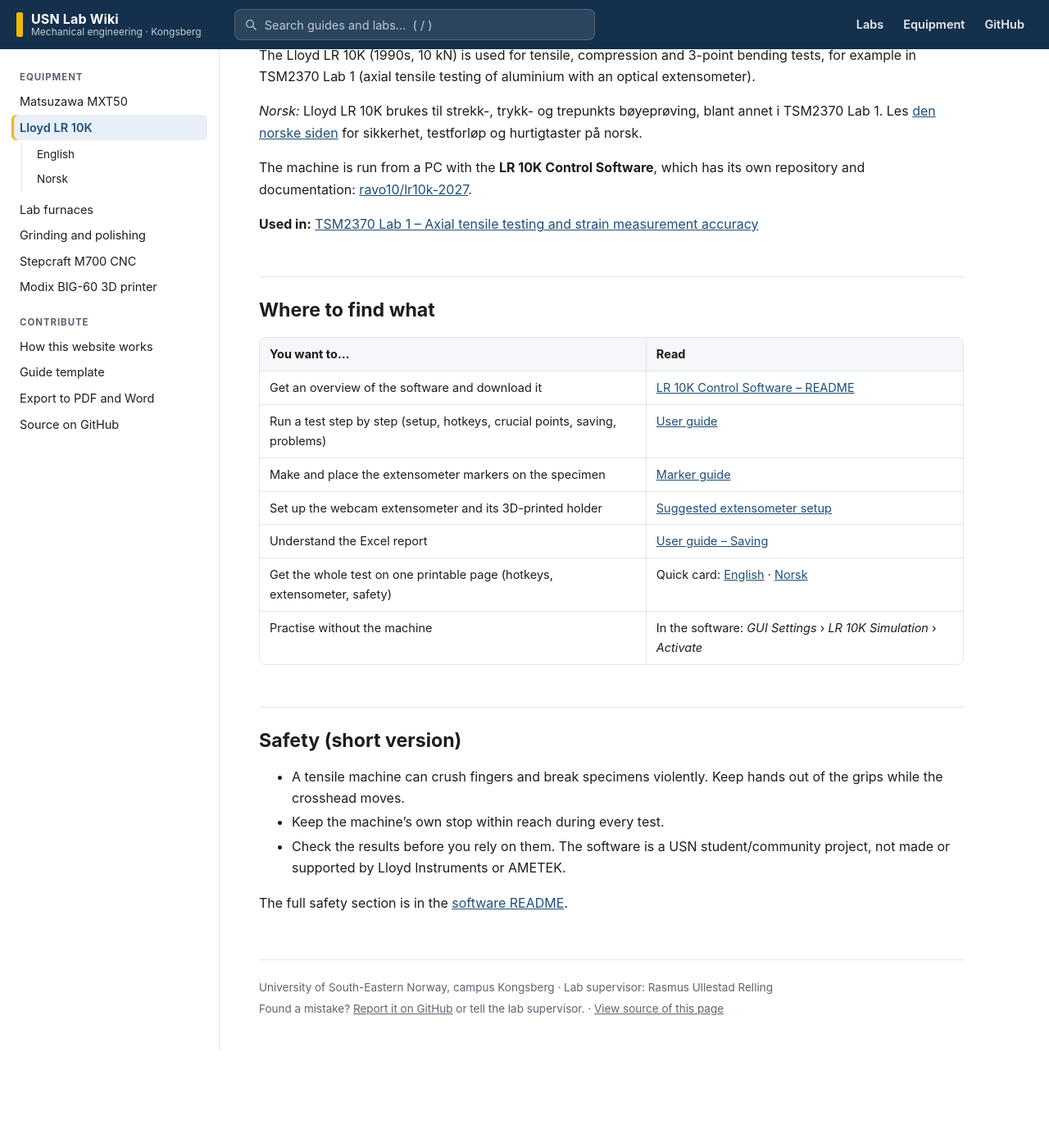
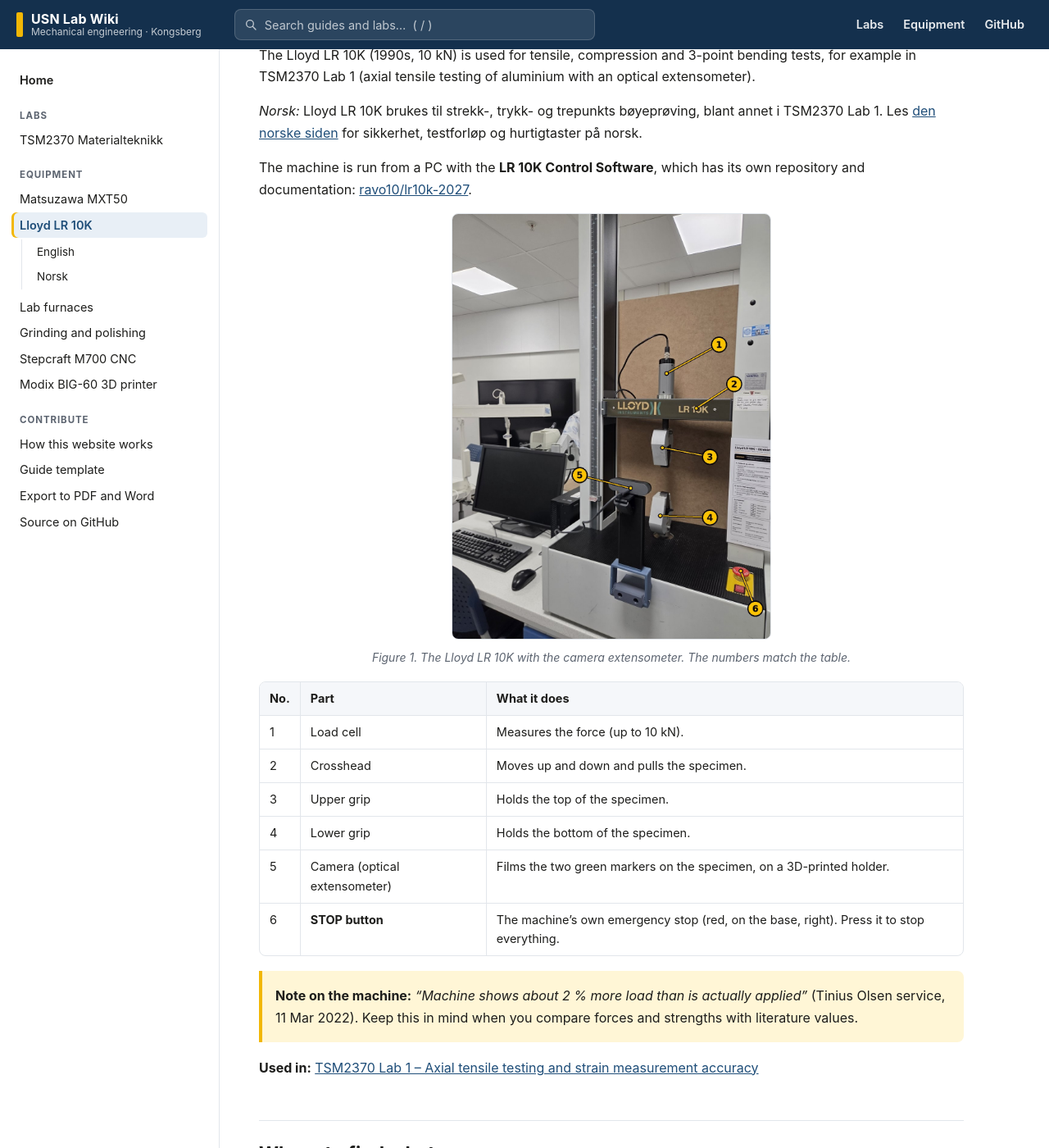
Before and after one commit to ravo10/USN-kongsberg-lab-mech, a Jekyll site: the page built from equipment/tensile-lloyd-lr10k/README.md, in a window 1280 px wide and 1400 px high, scrolled down 236 px. Shown: the whole window at 82% size. Built offline with Jekyll 4.4.1, drawn with Linux system fonts in a browser that asks for light colours; our own code applies the rules of GitHub Pages for plain Markdown files; before the commit the page ends 1517 px from its top, so only the background shows below that; some of the changed text lies outside the part shown.

Commit message:
LR 10K photo; card images show the machine, not the ceiling
- equipment/tensile-lloyd-lr10k: Rasmus' photo as Figure 1 on both
  pages, with numbered parts (load cell, crosshead, grips, camera
  extensometer, STOP button), and as the home-page card image.
- Safety: the machine's own STOP button is the red button on the base,
  right. The quick cards now say so (reprinted, QR codes checked).
- The service note on the machine ("shows about 2 % more load than
  actually applied", Tinius Olsen, 11.3.2022) is quoted on both pages.
- Home-page cards: the photo was drawn taller than its frame, so the
  frame always showed the top of the photo. The image now fills the
  frame exactly, and _data/wiki.yml can set image_pos per card to
  choose the part of a tall photo that is shown.

Co-Authored-By: Claude Opus 5.5 <noreply@anthropic.com>
Claude-Session: https://claude.ai/code/session_01Fyf3a8chjsc3ecsjk8M2SM

```diff
--- a/_data/wiki.yml
+++ b/_data/wiki.yml
@@ -3,6 +3,7 @@
 #
 # status: ready | in-progress | external  (shown as a small label)
 # image:  photo used on the home-page card (optional)
+# image_pos: which part of a tall photo the card shows, e.g. "50% 60%" (optional)
 # icon:   used on the card when there is no photo: tensile | hardness | furnace | polisher | lab
 
 labs:
@@ -30,6 +31,8 @@ equipment:
     kind: Universal testing machine
     url: /equipment/tensile-lloyd-lr10k/
     url_no: /equipment/tensile-lloyd-lr10k/README.no.html
+    image: /equipment/tensile-lloyd-lr10k/images/01-lr10k-front.jpg
+    image_pos: 60% 45%   # which part of the photo the card shows (x y)
     icon: tensile
     status: external
     used_in: TSM2370 Lab 1
@@ -38,6 +41,7 @@ equipment:
     url: /equipment/furnace-heat-treatment/
     url_no: /equipment/furnace-heat-treatment/README.no.html
     image: /equipment/furnace-heat-treatment/images/01-nabertherm-s27.jpg
+    image_pos: 50% 62%   # which part of the photo the card shows (x y)
     icon: furnace
     status: ready
     used_in: TSM2370 Lab 2
@@ -46,6 +50,7 @@ equipment:
     url: /equipment/polisher-metallographic/
     url_no: /equipment/polisher-metallographic/README.no.html
     image: /equipment/polisher-metallographic/images/01-metaserv-250-overview.jpg
+    image_pos: 50% 75%   # which part of the photo the card shows (x y)
     icon: polisher
     status: ready
     used_in: TSM2370 Lab 2
@@ -62,6 +67,7 @@ equipment:
     url: /equipment/3d-printer-modix-big60/
     url_no: /equipment/3d-printer-modix-big60/README.no.html
     image: /equipment/3d-printer-modix-big60/images/01-modix-big60-front.jpg
+    image_pos: 50% 45%   # which part of the photo the card shows (x y)
     icon: printer
     status: ready
     used_in: the metrology lab (Måleteknisk lab)
--- a/assets/css/site.css
+++ b/assets/css/site.css
@@ -206,8 +206,8 @@ kbd { font: 600 12px/1 ui-monospace, SFMono-Regular, Menlo, monospace; padding:
   transition: transform .15s ease, box-shadow .15s ease, border-color .15s ease;
 }
 .card:hover { transform: translateY(-2px); box-shadow: var(--shadow); border-color: var(--accent); }
-.card-media { display: grid; place-items: center; aspect-ratio: 16 / 10; background: var(--soft); overflow: hidden; border-bottom: 1px solid var(--line); }
-.content .card-media img { width: 100%; height: 100%; object-fit: cover; margin: 0; border: 0; border-radius: 0; }
+.card-media { position: relative; display: grid; place-items: center; aspect-ratio: 16 / 10; background: var(--soft); overflow: hidden; border-bottom: 1px solid var(--line); }
+.content .card-media img { position: absolute; inset: 0; width: 100%; height: 100%; max-height: none; object-fit: cover; margin: 0; border: 0; border-radius: 0; }
 .card-media-icon { color: var(--accent); background: linear-gradient(135deg, var(--soft), var(--accent-soft)); }
 .card-media-icon svg { font-size: 64px; stroke-width: 2.2; }
 .card-body { display: flex; flex-direction: column; align-items: flex-start; gap: 3px; padding: 14px 16px 16px; }
--- a/equipment/tensile-lloyd-lr10k/README.md
+++ b/equipment/tensile-lloyd-lr10k/README.md
@@ -7,6 +7,21 @@ The Lloyd LR 10K (1990s, 10 kN) is used for tensile, compression and 3-point ben
 *Norsk:* Lloyd LR 10K brukes til strekk-, trykk- og trepunkts bøyeprøving, blant annet i TSM2370 Lab 1. Les [den norske siden](README.no.md) for sikkerhet, testforløp og hurtigtaster på norsk.
 
 The machine is run from a PC with the **LR 10K Control Software**, which has its own repository and documentation: [ravo10/lr10k-2027](https://github.com/ravo10/lr10k-2027).
+
+![Figure 1: The Lloyd LR 10K with numbered parts](images/01-lr10k-front.jpg)
+
+*Figure 1. The Lloyd LR 10K with the camera extensometer. The numbers match the table.*
+
+| No. | Part | What it does |
+| --- | --- | --- |
+| 1 | Load cell | Measures the force (up to 10 kN). |
+| 2 | Crosshead | Moves up and down and pulls the specimen. |
+| 3 | Upper grip | Holds the top of the specimen. |
+| 4 | Lower grip | Holds the bottom of the specimen. |
+| 5 | Camera (optical extensometer) | Films the two green markers on the specimen, on a 3D-printed holder. |
+| 6 | **STOP button** | The machine's own emergency stop (red, on the base, right). Press it to stop everything. |
+
+> **Note on the machine:** *"Machine shows about 2 % more load than is actually applied"* (Tinius Olsen service, 11 Mar 2022). Keep this in mind when you compare forces and strengths with literature values.
 
 **Used in:** [TSM2370 Lab 1 – Axial tensile testing and strain measurement accuracy](../../labs/tsm2370-materialteknikk/README.md#lab-1--axial-tensile-testing-and-strain-measurement-accuracy)
 
@@ -25,7 +40,7 @@ The machine is run from a PC with the **LR 10K Control Software**, which has its
 ## Safety (short version)
 
 - A tensile machine can crush fingers and break specimens violently. Keep hands out of the grips while the crosshead moves.
-- Keep the machine's own stop within reach during every test.
+- Keep the machine's own **STOP button** (red, on the base, right, no. 6 in Figure 1) within reach during every test.
 - Check the results before you rely on them. The software is a USN student/community project, not made or supported by Lloyd Instruments or AMETEK.
 
 The full safety section is in the [software README](https://github.com/ravo10/lr10k-2027#safety).
--- a/equipment/tensile-lloyd-lr10k/quick-card-en.html
+++ b/equipment/tensile-lloyd-lr10k/quick-card-en.html
@@ -25,7 +25,7 @@ a{color:#1d1d1b}a:hover{color:#000}
 <div style="font-weight: 800; font-size: 14px; color: #F2B705; white-space: nowrap;">SAFETY</div>
 <div style="display: grid; grid-template-columns: repeat(2, minmax(0, 1fr)); column-gap: 18px; row-gap: 2px; font-size: 12.5px;">
 <div>• <b>Hands out of the grips</b> while it can move</div>
-<div>• Know the <b>machine’s own stop</b> (F1 needs the PC)</div>
+<div>• <b>STOP</b>: red button on the base (F1 needs the PC)</div>
 <div>• <b>Safety glasses</b>: specimens can break violently</div>
 <div>• <b>Unload (F5)</b> before you take the specimen out</div>
 </div>
--- a/equipment/tensile-lloyd-lr10k/quick-card-no.html
+++ b/equipment/tensile-lloyd-lr10k/quick-card-no.html
@@ -25,7 +25,7 @@ a{color:#1d1d1b}a:hover{color:#000}
 <div style="font-weight: 800; font-size: 14px; color: #F2B705; white-space: nowrap;">SIKKERHET</div>
 <div style="display: grid; grid-template-columns: repeat(2, minmax(0, 1fr)); column-gap: 18px; row-gap: 2px; font-size: 12.5px;">
 <div>• <b>Hendene unna klemmene</b> når traversen går</div>
-<div>• Kjenn <b>maskinens stoppknapp</b> (F1 krever PC)</div>
+<div>• <b>STOPP</b>: rød knapp på foten (F1 krever PC)</div>
 <div>• <b>Vernebriller</b>: prøver kan ryke voldsomt</div>
 <div>• <b>Avlast (F5)</b> før du tar ut prøven</div>
 </div>
--- a/index.html
+++ b/index.html
@@ -37,7 +37,7 @@ README.md is the home page on GitHub; keep the two in step when you add a lab or
     {%- for item in site.data.wiki.equipment %}
     <a class="card" href="{{ item.url | relative_url }}">
       <span class="card-media{% unless item.image %} card-media-icon{% endunless %}">
-        {%- if item.image -%}<img src="{{ item.image | relative_url }}" alt="" loading="lazy">{%- else -%}{% include icon.html name=item.icon %}{%- endif -%}
+        {%- if item.image -%}<img src="{{ item.image | relative_url }}" alt="" loading="lazy"{% if item.image_pos %} style="object-position: {{ item.image_pos }}"{% endif %}>{%- else -%}{% include icon.html name=item.icon %}{%- endif -%}
       </span>
       <span class="card-body">
         <span class="badge badge-{{ item.status }}">{{ site.data.wiki.status_labels[item.status] }}</span>
```
Also changed, not shown: equipment/tensile-lloyd-lr10k/README.no.md (+16 -1 lines), equipment/tensile-lloyd-lr10k/images/01-lr10k-front.jpg (added), 2 other files.
